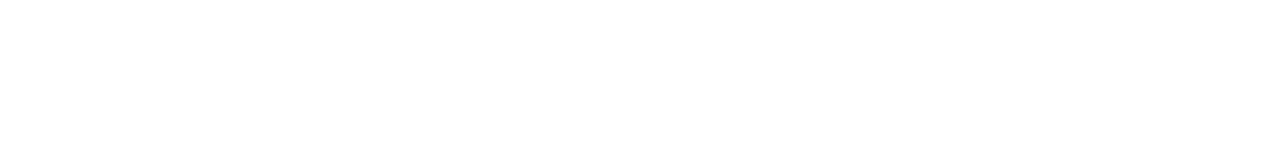
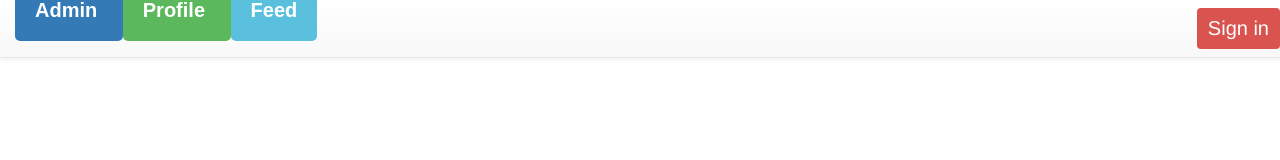
Before and after one commit to mosmonov/igclone, a website: page public/index.html in a window 1280 px wide. Drawn offline with nearby package versions, Linux system fonts and the light colour scheme.

Commit message:
updated index.html

```diff
--- a/public/index.html
+++ b/public/index.html
@@ -1,9 +1,32 @@
 <!DOCTYPE html>
 <html>
 <head>
-	<title> Feed Page </title>
+	 <meta charset='utf-8'>
+    <meta name='viewport' content='width=device-width, initial-scale=1.0'>
+    <title>Welcome Page</title>
+    <link rel='stylesheet' href='styles/admin.css'>
+    <!-- Latest compiled and minified CSS -->
+    <link rel="stylesheet" href="https://maxcdn.bootstrapcdn.com/bootstrap/3.3.7/css/bootstrap.min.css" integrity="sha384-BVYiiSIFeK1dGmJRAkycuHAHRg32OmUcww7on3RYdg4Va+PmSTsz/K68vbdEjh4u" crossorigin="anonymous">
+
+    <!-- Optional theme -->
+    <link rel="stylesheet" href="https://maxcdn.bootstrapcdn.com/bootstrap/3.3.7/css/bootstrap-theme.min.css" integrity="sha384-rHyoN1iRsVXV4nD0JutlnGaslCJuC7uwjduW9SVrLvRYooPp2bWYgmgJQIXwl/Sp" crossorigin="anonymous">
+
+    <link rel="stylesheet" href='styles/main.css'>
 </head>
-<body>
+<body clas="welcome">
+	<nav class="navbar navbar-default navbar-fixed-top">
+	  <div class="container-fluid">
+
+		<span class="label label-primary admin"> <a href="admin.html"> Admin </a></span>
+		<span class="label label-success profile"> <a href="profile.html">Profile </a></span>
+		<span class="label label-info feed"> <a href="feed.html">Feed </a></span>
+ 		<button type="button" class="btn label-danger navbar-btn navbar-right js-sign-in"> Sign in</button>
+
+ 	  </div>  <!-- container-->
+    </nav>
+
+
+
 
 </body>
 </html>
--- a/public/styles/main.css
+++ b/public/styles/main.css
@@ -0,0 +1,16 @@
+.label {
+	padding: 20px;
+	font-size: 20px;
+	font-family: sans-serif;
+}
+a {
+	color: white;
+}
+a:hover {
+	text-decoration: none;
+}
+.js-sign-in {
+	color: white;
+	padding: 5px 10px;
+	font-size: 20px;
+}
```
Also changed, not shown: public/js/main.js (+34 -0 lines).
